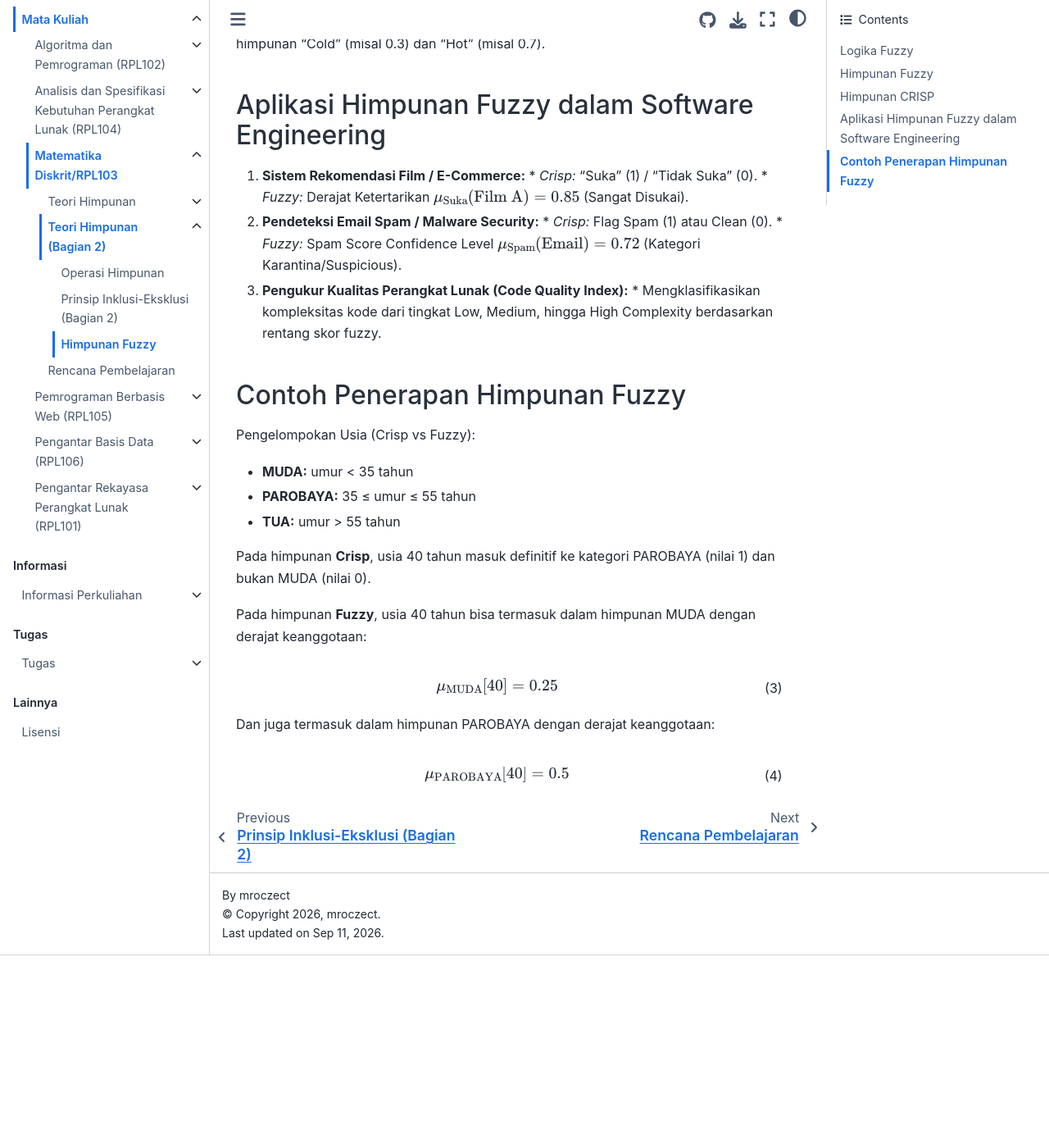
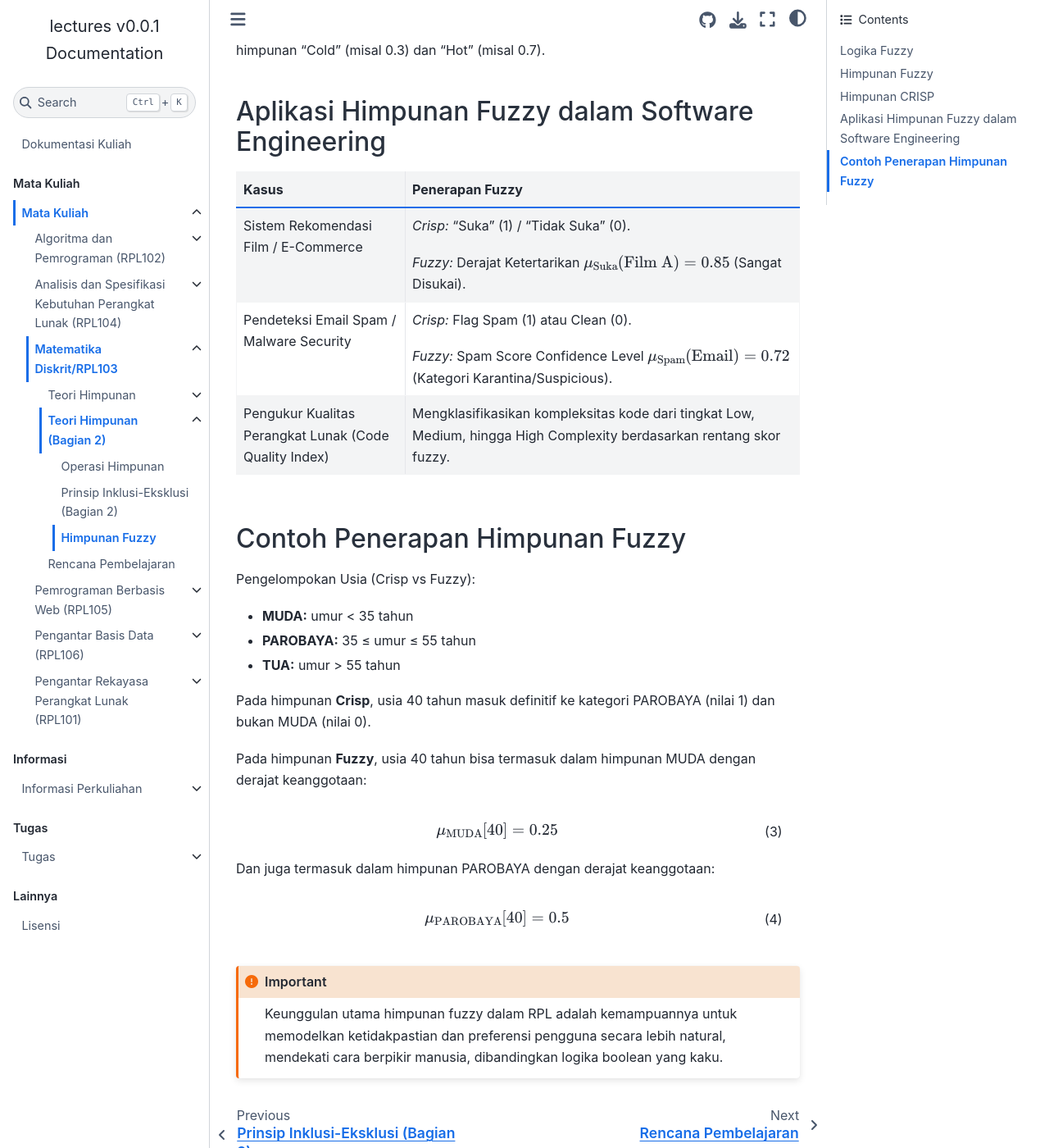
Before and after one commit to mroczect/lectures, a Sphinx documentation site: the page built from source/courses/matematika_disktrik/teori_himpunan_2/himpunan_fuzzy.rst, in a window 1280 px wide and 1400 px high, scrolled down 1178 px. Shown: the whole window at 82% size. Built offline with Sphinx 7.4.7 and the Sphinx Book theme 1.1.4, drawn with Linux system fonts in a browser that asks for light colours; before the commit the page ends 2343 px from its top, so only the background shows below that; some of the changed text lies outside the part shown.

Commit message:
new chages mtk

```diff
--- a/source/courses/matematika_disktrik/teori_himpunan_2/himpunan_fuzzy.rst
+++ b/source/courses/matematika_disktrik/teori_himpunan_2/himpunan_fuzzy.rst
@@ -1,3 +1,5 @@
+.. _himpunan-fuzzy:
+
 ===============
 Himpunan Fuzzy
 ===============
@@ -7,8 +9,10 @@ Logika Fuzzy
 
 * **Penerapan Utama:** Digunakan untuk menangani masalah dengan unsur ketidakpastian *(uncertainty)* melalui konsep kebenaran sebagian.
 * **Perbedaan dari Logika Klasik:**
+
   * **Logika Klasik:** Bernilai biner (0 atau 1, hitam atau putih, ya atau tidak).
   * **Logika Fuzzy:** Menggunakan rentang tingkat kebenaran (kontinu antara 0 dan 1).
+
 * **Fleksibilitas Nilai:** Mengakomodasi tingkat keabuan serta ekspresi linguistik (seperti "sedikit", "lumayan", "sangat").
 * **Dasar Teori:** Berhubungan dengan *fuzzy set* dan teori kemungkinan.
 * **Sejarah Singkat:** Diperkenalkan oleh Dr. Lotfi Zadeh (UC Berkeley) pada tahun 1965.
@@ -45,14 +49,22 @@ Pada himpunan tegas, suhu 70°F mungkin dikategorikan sebagai "Cold" (1) dan "Ho
 Aplikasi Himpunan Fuzzy dalam Software Engineering
 ==================================================
 
-1. **Sistem Rekomendasi Film / E-Commerce:**
-   * *Crisp:* "Suka" (1) / "Tidak Suka" (0).
-   * *Fuzzy:* Derajat Ketertarikan :math:`\mu_{\text{Suka}}(\text{Film A}) = 0.85` (Sangat Disukai).
-2. **Pendeteksi Email Spam / Malware Security:**
-   * *Crisp:* Flag Spam (1) atau Clean (0).
-   * *Fuzzy:* Spam Score Confidence Level :math:`\mu_{\text{Spam}}(\text{Email}) = 0.72` (Kategori Karantina/Suspicious).
-3. **Pengukur Kualitas Perangkat Lunak (Code Quality Index):**
-   * Mengklasifikasikan kompleksitas kode dari tingkat Low, Medium, hingga High Complexity berdasarkan rentang skor fuzzy.
+.. list-table::
+   :header-rows: 1
+   :widths: 30 70
+
+   * - Kasus
+     - Penerapan Fuzzy
+   * - Sistem Rekomendasi Film / E-Commerce
+     - *Crisp:* "Suka" (1) / "Tidak Suka" (0).
+
+       *Fuzzy:* Derajat Ketertarikan :math:`\mu_{\text{Suka}}(\text{Film A}) = 0.85` (Sangat Disukai).
+   * - Pendeteksi Email Spam / Malware Security
+     - *Crisp:* Flag Spam (1) atau Clean (0).
+
+       *Fuzzy:* Spam Score Confidence Level :math:`\mu_{\text{Spam}}(\text{Email}) = 0.72` (Kategori Karantina/Suspicious).
+   * - Pengukur Kualitas Perangkat Lunak (Code Quality Index)
+     - Mengklasifikasikan kompleksitas kode dari tingkat Low, Medium, hingga High Complexity berdasarkan rentang skor fuzzy.
 
 Contoh Penerapan Himpunan Fuzzy
 ==============================
@@ -76,3 +88,7 @@ Dan juga termasuk dalam himpunan PAROBAYA dengan derajat keanggotaan:
 .. math::
 
    \mu_{\text{PAROBAYA}}[40] = 0.5
+
+.. important::
+
+   Keunggulan utama himpunan fuzzy dalam RPL adalah kemampuannya untuk memodelkan ketidakpastian dan preferensi pengguna secara lebih natural, mendekati cara berpikir manusia, dibandingkan logika boolean yang kaku.
--- a/source/courses/matematika_disktrik/teori_himpunan_2/prinsip_ekslusi_inklusi.rst
+++ b/source/courses/matematika_disktrik/teori_himpunan_2/prinsip_ekslusi_inklusi.rst
@@ -25,3 +27,7 @@ Misalkan A dan B adalah himpunan berhingga, maka :math:`A \cup B` juga berhingga
 .. math::
 
    |A \cup B| = 3500 + 2100 - 800 = 4800 \text{ pengguna unik}
+
+.. tip::
+
+   Dalam SQL, operasi ini sering diimplementasikan menggunakan ``COUNT(DISTINCT user_id)`` atau dengan ``UNION`` yang otomatis menghilangkan duplikat. Namun, memahami matematika di baliknya penting untuk optimasi query dan *indexing* basis data.
```
Also changed, not shown: other parts of source/courses/matematika_disktrik/teori_himpunan_2/prinsip_ekslusi_inklusi.rst (+2 -0 lines), source/courses/matematika_disktrik/teori_himpunan_2/index.rst (+36 -22 lines), source/courses/matematika_disktrik/teori_himpunan_2/operasi_himpunan.rst (+19 -9 lines).
